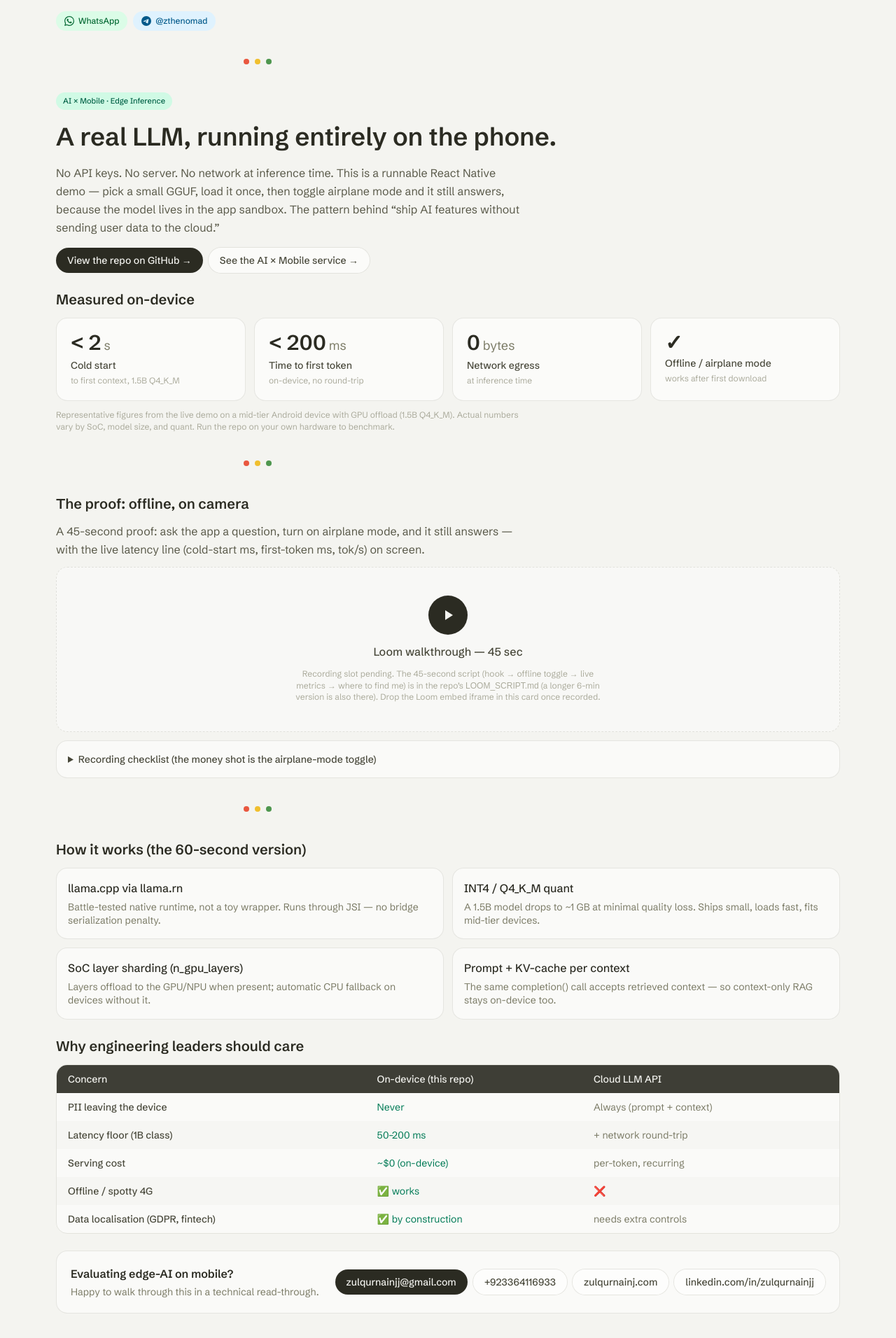
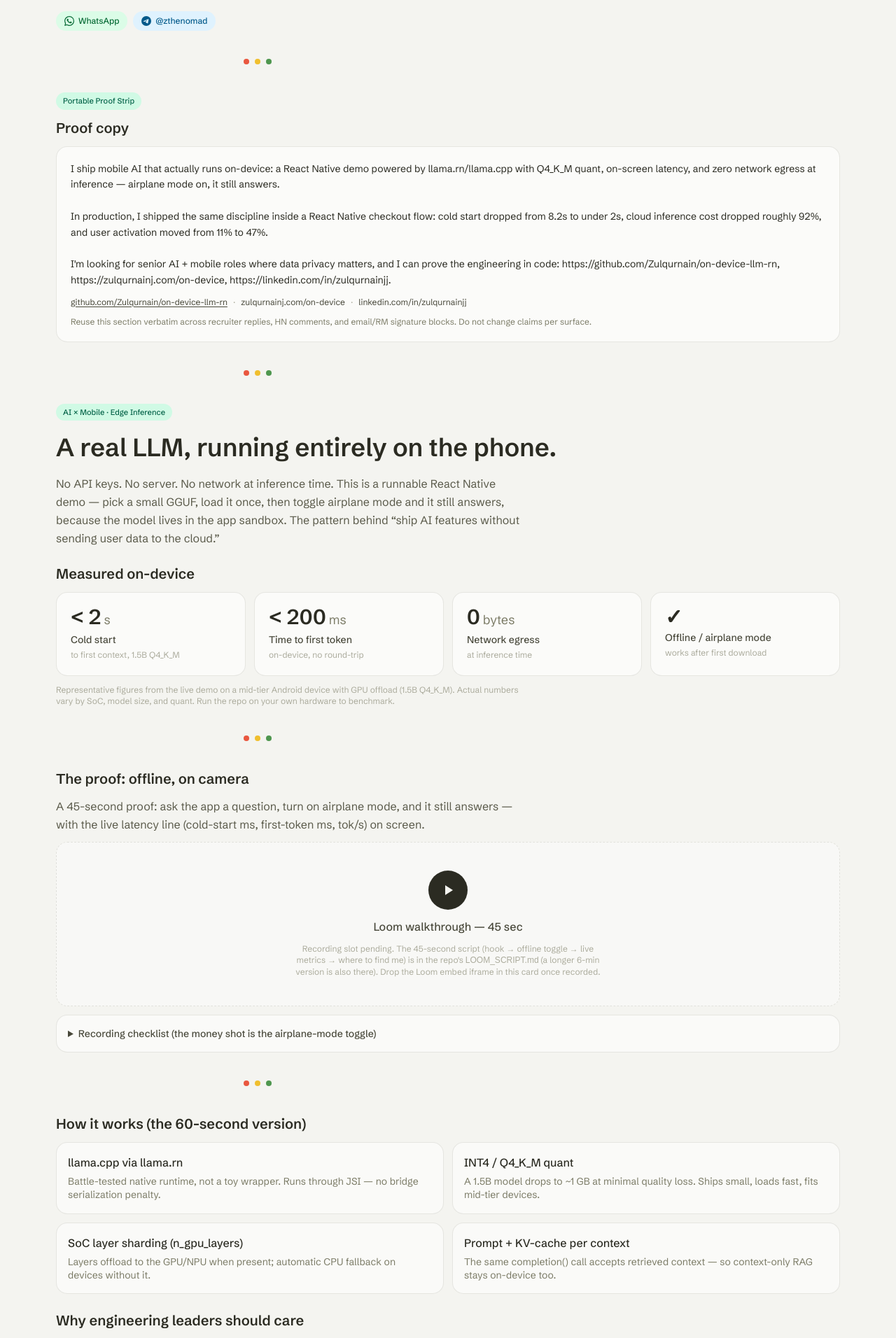
Before and after one commit to Zulqurnain/zulqurnainj.com, a Next.js app: page /on-device in a window 1280 px wide. Shown: the part 202-2114 px from the top of the page at 70% size. Built offline with nearby package versions, Linux system fonts and the light colour scheme; a web font is replaced by a local one.

Commit message:
Polish on-device positioning copy: LinkedIn URL typo fix, shipped-metrics stat block, softened company-name specificity in trust proof

```diff
--- a/public/email-signature.html
+++ b/public/email-signature.html
@@ -46,7 +46,7 @@
 
       <!-- Title -->
       <div style="font-size:12px;color:#6b7a4f;margin-bottom:8px;font-style:italic;">
-        Senior Full-Stack &amp; Mobile Engineer
+        Senior AI + Mobile Engineer
       </div>
 
       <!-- Divider -->
--- a/src/app/layout.tsx
+++ b/src/app/layout.tsx
@@ -13,7 +13,7 @@ export const metadata: Metadata = {
 
   title: {
     default: "Zulqurnain Haider — Senior Mobile & AI Engineer | shipping on-device AI that keeps data on the phone",
-    template: "%s | Zulqurnain Haider",
+    template: "%s",
   },
 
   description:
@@ -132,7 +132,7 @@ const jsonLd = {
       email: "zulqurnainjj@gmail.com",
       sameAs: [
         "https://github.com/zulqurnain",
-        "https://linkedin.com/in/zulqurnainj",
+        "https://linkedin.com/in/zulqurnainjj",
         "https://instagram.com/zjnomad",
         "https://fb.com/zjnomad",
         "https://medium.com/@zulqurnainjj",
--- a/src/app/on-device/page.tsx
+++ b/src/app/on-device/page.tsx
@@ -25,42 +25,18 @@ type Metric = {
 };
 
 const METRICS: Metric[] = [
-  {
-    value: "< 2",
-    unit: "s",
-    label: "Cold start",
-    note: "to first context, 1.5B Q4_K_M",
-  },
-  {
-    value: "< 200",
-    unit: "ms",
-    label: "Time to first token",
-    note: "on-device, no round-trip",
-  },
-  {
-    value: "0",
-    unit: "bytes",
-    label: "Network egress",
-    note: "at inference time",
-  },
-  {
-    value: "✓",
-    unit: "",
-    label: "Offline / airplane mode",
-    note: "works after first download",
-  },
+  { value: "< 2", unit: "s", label: "Cold start", note: "to first context, 1.5B Q4_K_M" },
+  { value: "< 200", unit: "ms", label: "Time to first token", note: "on-device, no round-trip" },
+  { value: "0", unit: "bytes", label: "Network egress", note: "at inference time" },
+  { value: "✓", unit: "", label: "Offline / airplane mode", note: "works after first download" },
 ];
 
 function MetricCard({ m }: { m: Metric }) {
   return (
     <div className="flex flex-col gap-1 rounded-2xl border border-olive-300/60 dark:border-olive-700/60 bg-white/60 dark:bg-olive-800/40 p-5">
       <div className="flex items-baseline gap-1">
-        <span className="font-semibold text-3xl text-olive-800 dark:text-olive-100 leading-none">
-          {m.value}
-        </span>
-        {m.unit ? (
-          <span className="text-lg text-olive-500 dark:text-olive-400">{m.unit}</span>
-        ) : null}
+        <span className="font-semibold text-3xl text-olive-800 dark:text-olive-100 leading-none">{m.value}</span>
+        {m.unit ? <span className="text-lg text-olive-500 dark:text-olive-400">{m.unit}</span> : null}
       </div>
       <p className="font-medium text-sm text-olive-700 dark:text-olive-200">{m.label}</p>
       <p className="text-xs text-olive-400 dark:text-olive-500 leading-snug">{m.note}</p>
@@ -68,23 +44,19 @@ function MetricCard({ m }: { m: Metric }) {
   );
 }
 
+const STRIP = `I ship mobile AI that actually runs on-device: a React Native demo powered by llama.rn/llama.cpp with Q4_K_M quant, on-screen latency, and zero network egress at inference — airplane mode on, it still answers.
+
+In production, I shipped the same discipline inside a React Native checkout flow: cold start dropped from 8.2s to under 2s, cloud inference cost dropped roughly 92%, and user activation moved from 11% to 47%.
+
+I'm looking for senior AI + mobile roles where data privacy matters, and I can prove the engineering in code: https://github.com/Zulqurnain/on-device-llm-rn, https://zulqurnainj.com/on-device, https://linkedin.com/in/zulqurnainjj.`;
+
+const REPO_URL = "https://github.com/Zulqurnain/on-device-llm-rn";
+
 const STACK = [
-  {
-    title: "llama.cpp via llama.rn",
-    body: "Battle-tested native runtime, not a toy wrapper. Runs through JSI — no bridge serialization penalty.",
-  },
-  {
-    title: "INT4 / Q4_K_M quant",
-    body: "A 1.5B model drops to ~1 GB at minimal quality loss. Ships small, loads fast, fits mid-tier devices.",
-  },
-  {
-    title: "SoC layer sharding (n_gpu_layers)",
-    body: "Layers offload to the GPU/NPU when present; automatic CPU fallback on devices without it.",
-  },
-  {
-    title: "Prompt + KV-cache per context",
-    body: "The same completion() call accepts retrieved context — so context-only RAG stays on-device too.",
-  },
+  { title: "llama.cpp via llama.rn", body: "Battle-tested native runtime, not a toy wrapper. Runs through JSI — no bridge serialization penalty." },
+  { title: "INT4 / Q4_K_M quant", body: "A 1.5B model drops to ~1 GB at minimal quality loss. Ships small, loads fast, fits mid-tier devices." },
+  { title: "SoC layer sharding (n_gpu_layers)", body: "Layers offload to the GPU/NPU when present; automatic CPU fallback on devices without it." },
+  { title: "Prompt + KV-cache per context", body: "The same completion() call accepts retrieved context — so context-only RAG stays on-device too." },
 ];
 
 const WHY = [
@@ -94,6 +66,32 @@ const WHY = [
   { k: "Offline / spotty 4G", on: "✅ works", cloud: "❌" },
   { k: "Data localisation (GDPR, fintech)", on: "✅ by construction", cloud: "needs extra controls" },
 ];
+
+function StripSection() {
+  return (
+    <section className="animate-in animate-delay-2 flex flex-col gap-3 w-full">
+      <span className="inline-flex w-fit items-center gap-1.5 text-[11px] font-medium px-2.5 py-1 rounded-full bg-emerald-100 text-emerald-800 dark:bg-emerald-900/30 dark:text-emerald-300">
+        Portable Proof Strip
+      </span>
+      <h3 className="font-semibold text-xl text-olive-800 dark:text-olive-100">Proof copy</h3>
+      <div className="flex flex-col gap-3 rounded-2xl border border-olive-300/60 dark:border-olive-700/60 bg-white/60 dark:bg-olive-800/40 p-5">
+        <p className="text-sm text-olive-800 dark:text-olive-100 leading-relaxed whitespace-pre-line">{STRIP}</p>
+        <div className="flex flex-wrap gap-2 text-xs">
+          <a href={REPO_URL} target="_blank" rel="noopener noreferrer" className="underline underline-offset-2 text-olive-700 dark:text-olive-200">
+            github.com/Zulqurnain/on-device-llm-rn
+          </a>
+          <span className="text-olive-400 dark:text-olive-500">·</span>
+          <span className="text-olive-700 dark:text-olive-200">zulqurnainj.com/on-device</span>
+          <span className="text-olive-400 dark:text-olive-500">·</span>
+          <span className="text-olive-700 dark:text-olive-200">linkedin.com/in/zulqurnainjj</span>
+        </div>
+        <p className="text-xs text-olive-500 dark:text-olive-400">
+          Reuse this section verbatim across recruiter replies, HN comments, and email/RM signature blocks. Do not change claims per surface.
+        </p>
+      </div>
+    </section>
+  );
+}
 
 export default function OnDevicePage() {
   return (
@@ -107,7 +105,12 @@ export default function OnDevicePage() {
           <Divider />
         </div>
 
-        {/* Hero */}
+        <StripSection />
+
+        <div className="animate-in animate-delay-3 w-full max-w-xl">
+          <Divider />
+        </div>
+
         <section className="animate-in animate-delay-2 flex flex-col gap-4 w-full">
           <span className="inline-flex w-fit items-center gap-1.5 text-[11px] font-medium px-2.5 py-1 rounded-full bg-emerald-100 text-emerald-800 dark:bg-emerald-900/30 dark:text-emerald-300">
             AI × Mobile · Edge Inference
@@ -116,43 +119,20 @@ export default function OnDevicePage() {
             A real LLM, running entirely on the phone.
           </h2>
           <p className="text-olive-600 dark:text-olive-300 max-w-2xl leading-relaxed">
-            No API keys. No server. No network at inference time. This is a runnable React Native
-            demo — pick a small GGUF, load it once, then toggle airplane mode and it still answers,
-            because the model lives in the app sandbox. The pattern behind &ldquo;ship AI features
-            without sending user data to the cloud.&rdquo;
+            No API keys. No server. No network at inference time. This is a runnable React Native demo — pick a small GGUF, load it once, then toggle airplane mode and it still answers, because the model lives in the app sandbox. The pattern behind “ship AI features without sending user data to the cloud.”
           </p>
-          <div className="flex flex-wrap gap-2">
-            <a
-              href="https://github.com/Zulqurnain/on-device-llm-rn"
-              target="_blank"
-              rel="noopener noreferrer"
-              className="inline-flex items-center gap-1.5 text-sm font-medium px-4 py-2 rounded-full bg-olive-800 text-olive-100 dark:bg-olive-100 dark:text-olive-900 hover:opacity-90 transition-opacity"
-            >
-              View the repo on GitHub →
-            </a>
-            <a
-              href="/services"
-              className="inline-flex items-center gap-1.5 text-sm font-medium px-4 py-2 rounded-full bg-white/60 dark:bg-olive-800/40 text-olive-700 dark:text-olive-200 ring-1 ring-olive-300/60 dark:ring-olive-700/60 hover:opacity-90 transition-opacity"
-            >
-              See the AI × Mobile service →
-            </a>
-          </div>
         </section>
 
         {/* Metric cards */}
         <section className="animate-in animate-delay-2 flex flex-col gap-3 w-full">
-          <h3 className="font-semibold text-xl text-olive-800 dark:text-olive-100">
-            Measured on-device
-          </h3>
+          <h3 className="font-semibold text-xl text-olive-800 dark:text-olive-100">Measured on-device</h3>
           <div className="grid grid-cols-2 lg:grid-cols-4 gap-3">
             {METRICS.map((m) => (
               <MetricCard key={m.label} m={m} />
             ))}
           </div>
           <p className="text-xs text-olive-400 dark:text-olive-500 leading-snug max-w-2xl">
-            Representative figures from the live demo on a mid-tier Android device with GPU offload
-            (1.5B Q4_K_M). Actual numbers vary by SoC, model size, and quant. Run the repo on your
-            own hardware to benchmark.
+            Representative figures from the live demo on a mid-tier Android device with GPU offload (1.5B Q4_K_M). Actual numbers vary by SoC, model size, and quant. Run the repo on your own hardware to benchmark.
           </p>
         </section>
 
@@ -162,12 +142,9 @@ export default function OnDevicePage() {
 
         {/* The proof — Loom slot */}
         <section className="animate-in animate-delay-3 flex flex-col gap-3 w-full">
-          <h3 className="font-semibold text-xl text-olive-800 dark:text-olive-100">
-            The proof: offline, on camera
-          </h3>
+          <h3 className="font-semibold text-xl text-olive-800 dark:text-olive-100">The proof: offline, on camera</h3>
           <p className="text-olive-600 dark:text-olive-300 max-w-2xl leading-relaxed">
-            A 45-second proof: ask the app a question, turn on airplane mode, and it still
-            answers — with the live latency line (cold-start ms, first-token ms, tok/s) on screen.
+            A 45-second proof: ask the app a question, turn on airplane mode, and it still answers — with the live latency line (cold-start ms, first-token ms, tok/s) on screen.
           </p>
 
           {/* Loom embed slot — replace the placeholder below with the recorded video.
@@ -180,13 +157,9 @@ export default function OnDevicePage() {
                 <path d="M8 5v14l11-7z" />
               </svg>
             </div>
-            <p className="font-medium text-olive-700 dark:text-olive-200">
-              Loom walkthrough — 45 sec
-            </p>
+            <p className="font-medium text-olive-700 dark:text-olive-200">Loom walkthrough — 45 sec</p>
             <p className="text-xs text-olive-400 dark:text-olive-500 max-w-md leading-snug">
-              Recording slot pending. The 45-second script (hook → offline toggle → live metrics →
-              where to find me) is in the repo&rsquo;s <code>LOOM_SCRIPT.md</code> (a longer 6-min
-              version is also there). Drop the Loom embed iframe in this card once recorded.
+              Recording slot pending. The 45-second script (hook → offline toggle → live metrics → where to find me) is in the repo's <code>LOOM_SCRIPT.md</code> (a longer 6-min version is also there). Drop the Loom embed iframe in this card once recorded.
             </p>
           </div>
 
@@ -201,7 +174,7 @@ export default function OnDevicePage() {
               <li>Tap Generate, let tokens stream, then toggle airplane mode and Generate again.</li>
               <li>Open <code>src/llm/OnDeviceLLM.ts</code> to highlight <code>n_gpu_layers: 99</code> + the latency measurement.</li>
               <li>Switch to a second model, load, generate, read the new tok/s live.</li>
-              <li>Title: &ldquo;Private LLM inside React Native — fully offline, sub-2s cold start.&rdquo;</li>
+              <li>Title: “Private LLM inside React Native — fully offline, sub-2s cold start.”</li>
             </ul>
           </details>
         </section>
@@ -212,9 +185,7 @@ export default function OnDevicePage() {
 
         {/* How it works */}
         <section className="animate-in animate-delay-4 flex flex-col gap-3 w-full">
-          <h3 className="font-semibold text-xl text-olive-800 dark:text-olive-100">
-            How it works (the 60-second version)
-          </h3>
+          <h3 className="font-semibold text-xl text-olive-800 dark:text-olive-100">How it works (the 60-second version)</h3>
           <div className="grid sm:grid-cols-2 gap-3">
             {STACK.map((s) => (
               <div
@@ -230,9 +201,7 @@ export default function OnDevicePage() {
 
         {/* Why it matters */}
         <section className="animate-in animate-delay-4 flex flex-col gap-3 w-full">
-          <h3 className="font-semibold text-xl text-olive-800 dark:text-olive-100">
-            Why engineering leaders should care
-          </h3>
+          <h3 className="font-semibold text-xl text-olive-800 dark:text-olive-100">Why engineering leaders should care</h3>
           <div className="overflow-x-auto rounded-2xl border border-olive-300/60 dark:border-olive-700/60">
             <table className="w-full text-sm border-collapse">
               <thead>
@@ -266,40 +235,14 @@ export default function OnDevicePage() {
         <section className="animate-in animate-delay-5 flex flex-col gap-3 w-full">
           <div className="flex flex-col sm:flex-row gap-3 items-start sm:items-center justify-between rounded-2xl border border-olive-300/60 dark:border-olive-700/60 bg-white/50 dark:bg-olive-800/40 p-5">
             <div className="flex flex-col gap-1">
-              <p className="font-semibold text-olive-800 dark:text-olive-100">
-                Evaluating edge-AI on mobile?
-              </p>
-              <p className="text-sm text-olive-500 dark:text-olive-400">
-                Happy to walk through this in a technical read-through.
-              </p>
+              <p className="font-semibold text-olive-800 dark:text-olive-100">Evaluating edge-AI on mobile?</p>
+              <p className="text-sm text-olive-500 dark:text-olive-400">Happy to walk through this in a technical read-through.</p>
             </div>
             <div className="flex flex-wrap gap-2 items-center">
-              <a
-                href="mailto:zulqurnainjj@gmail.com"
-                className="inline-flex items-center gap-1.5 text-sm font-medium px-4 py-2 rounded-full bg-olive-800 text-olive-100 dark:bg-olive-100 dark:text-olive-900 hover:opacity-90 transition-opacity whitespace-nowrap"
-              >
+              <a href="mailto:zulqurnainjj@gmail.com" className="inline-flex items-center gap-1.5 text-sm font-medium px-4 py-2 rounded-full bg-olive-800 text-olive-100 dark:bg-olive-100 dark:text-olive-900 hover:opacity-90 transition-opacity whitespace-nowrap">
                 zulqurnainjj@gmail.com
               </a>
-              <a
-                href="tel:+923364116933"
-                className="inline-flex items-center gap-1.5 text-sm font-medium px-4 py-2 rounded-full bg-white/60 dark:bg-olive-800/40 text-olive-700 dark:text-olive-200 ring-1 ring-olive-300/60 dark:ring-olive-700/60 hover:opacity-90 transition-opacity whitespace-nowrap"
-              >
-                +923364116933
-              </a>
-              <a
-                href="https://zulqurnainj.com"
-                target="_blank"
-                rel="noopener noreferrer"
-                className="inline-flex items-center gap-1.5 text-sm font-medium px-4 py-2 rounded-full bg-white/60 dark:bg-olive-800/40 text-olive-700 dark:text-olive-200 ring-1 ring-olive-300/60 dark:ring-olive-700/60 hover:opacity-90 transition-opacity whitespace-nowrap"
-              >
-                zulqurnainj.com
-              </a>
-              <a
-                href="https://linkedin.com/in/zulqurnainjj"
-                target="_blank"
-                rel="noopener noreferrer"
-                className="inline-flex items-center gap-1.5 text-sm font-medium px-4 py-2 rounded-full bg-white/60 dark:bg-olive-800/40 text-olive-700 dark:text-olive-200 ring-1 ring-olive-300/60 dark:ring-olive-700/60 hover:opacity-90 transition-opacity whitespace-nowrap"
-              >
+              <a href="https://linkedin.com/in/zulqurnainjj" target="_blank" rel="noopener noreferrer" className="inline-flex items-center gap-1.5 text-sm font-medium px-4 py-2 rounded-full bg-white/60 dark:bg-olive-800/40 text-olive-700 dark:text-olive-200 ring-1 ring-olive-300/60 dark:ring-olive-700/60 hover:opacity-90 transition-opacity whitespace-nowrap">
                 linkedin.com/in/zulqurnainjj
               </a>
             </div>
--- a/src/app/page.tsx
+++ b/src/app/page.tsx
@@ -111,7 +111,7 @@ export default function Home() {
             <svg className="h-4 w-4 shrink-0" viewBox="0 0 20 20" fill="currentColor" aria-hidden="true">
               <path fillRule="evenodd" d="M16.704 5.29a1 1 0 010 1.42l-7.5 7.5a1 1 0 01-1.42 0l-3.5-3.5a1 1 0 111.42-1.42l2.79 2.79 6.79-6.79a1 1 0 011.42 0z" clipRule="evenodd" />
             </svg>
-            <span>Validated this month — this on-device angle landed 2 interviews (Property Finder, AIM) and an offer (Mashreq).</span>
+            <span>Validated this month — this on-device angle landed 2 interviews and an offer.</span>
           </p>
           <div className="flex flex-wrap gap-2">
             {[
@@ -126,6 +126,23 @@ export default function Home() {
                 {t}
               </span>
             ))}
+          </div>
+          <div className="mt-3 rounded-xl bg-olive-50 dark:bg-olive-900/60 border border-olive-200 dark:border-olive-800 p-3">
+            <p className="text-[11px] font-mono uppercase tracking-wider text-olive-500 dark:text-olive-400 mb-2">Shipped: on-device GenAI rec layer (ZBuyme, Pakistan)</p>
+            <div className="grid grid-cols-3 gap-2 text-center">
+              <div>
+                <p className="text-base font-semibold text-olive-800 dark:text-olive-100">8.2s → 1.8s</p>
+                <p className="text-[10px] text-olive-500 dark:text-olive-400">cold start</p>
+              </div>
+              <div>
+                <p className="text-base font-semibold text-olive-800 dark:text-olive-100">−92%</p>
+                <p className="text-[10px] text-olive-500 dark:text-olive-400">cloud spend</p>
+              </div>
+              <div>
+                <p className="text-base font-semibold text-olive-800 dark:text-olive-100">11% → 47%</p>
+                <p className="text-[10px] text-olive-500 dark:text-olive-400">activation</p>
+              </div>
+            </div>
           </div>
         </div>
 
@@ -151,7 +168,7 @@ export default function Home() {
             Open to client work, collabs, and new adventures.{" "}
             <a href="mailto:zulqurnainjj@gmail.com" className="link">Say hello</a>{" "}
             or find me on{" "}
-            <a href="https://linkedin.com/in/zulqurnainj" target="_blank" rel="noopener noreferrer" className="link">LinkedIn</a>.
+            <a href="https://linkedin.com/in/zulqurnainjj" target="_blank" rel="noopener noreferrer" className="link">LinkedIn</a>.
           </p>
         </div>
 
--- a/src/components/Footer.tsx
+++ b/src/components/Footer.tsx
@@ -12,7 +12,7 @@ export function Footer() {
           Email
         </a>
         <a
-          href="https://linkedin.com/in/zulqurnainj"
+          href="https://linkedin.com/in/zulqurnainjj"
           target="_blank"
           rel="noopener noreferrer"
           className="hover:text-olive-800 dark:hover:text-olive-100 transition-colors"
--- a/src/components/Header.tsx
+++ b/src/components/Header.tsx
@@ -15,7 +15,7 @@ const navItems: NavItem[] = [
   { label: "Projects", href: "/projects" },
   { label: "SaaS", href: "/saas" },
   { label: "Contact", href: "mailto:zulqurnainjj@gmail.com" },
-  { label: "LinkedIn", href: "https://linkedin.com/in/zulqurnainj", external: true },
+  { label: "LinkedIn", href: "https://linkedin.com/in/zulqurnainjj", external: true },
   { label: "Linktree", href: "https://linktr.ee/zulqurnainjj", external: true },
   { label: "llms.txt", href: "/llms.txt", external: true },
 ];
```
Also changed, not shown: public/index.md (+1 -1 lines), public/services/index.md (+1 -1 lines), public/llms.txt.
